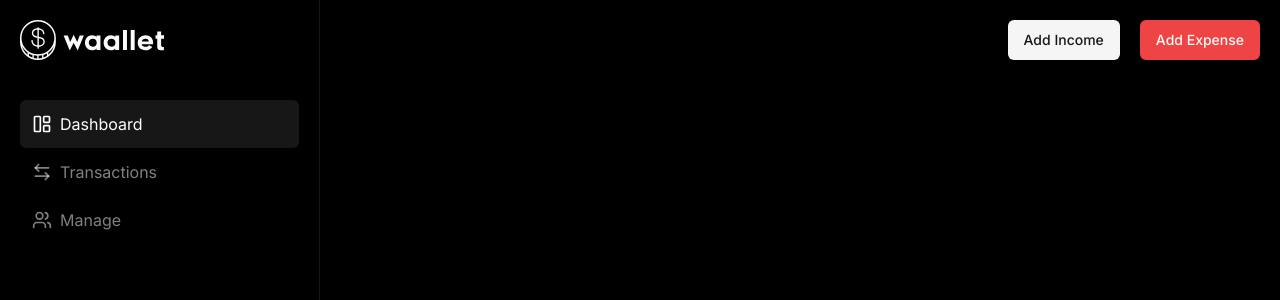
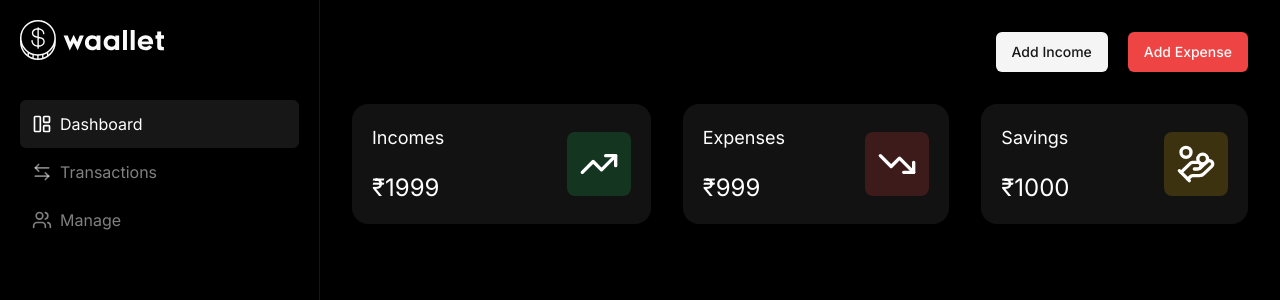
Before and after one commit to harsh661/waallet, a Next.js app: page /dashboard in a window 1280 px wide. Shown: the top 300 px of the page. Built offline with nearby package versions, Linux system fonts and the light colour scheme; no server answers.

Commit message:
init: basic overview ui

```diff
--- /dev/null
+++ b/app/(user)/_components/Overview.tsx
@@ -0,0 +1,42 @@
+import { cn } from '@/lib/utils'
+import { HandCoins, TrendingDown, TrendingUp } from 'lucide-react'
+import React from 'react'
+
+type OverviewCardType = {
+    title: string,
+    amount: number,
+    increase?: boolean,
+    decrease?: boolean
+}
+
+const OverviewCard = ({ title, amount, increase, decrease }: OverviewCardType) => (
+    <div className='lg:p-5 bg-neutral-900/80 text-white rounded-2xl flex items-center justify-between'>
+        <div>
+            <div className='flex items-center justify-between'>
+                <p className='text-lg'>{title}</p>
+            </div>
+            <h2 className='text-2xl pt-5'>₹{amount}</h2>
+        </div>
+        <div className={cn('flex items-center justify-center p-3 rounded-lg bg-yellow-500/20',
+            increase && 'bg-green-500/20',
+            decrease && 'bg-red-500/20'
+        )}>
+            {increase ? <TrendingUp size={40} />
+                : decrease ? <TrendingDown size={40} />
+                    : <HandCoins size={40} />
+            }
+        </div>
+    </div>
+)
+
+const Overview = () => {
+    return (
+        <div className='grid grid-cols-3 md:space-x-5 lg:space-x-8'>
+            <OverviewCard title='Incomes' amount={1999} increase />
+            <OverviewCard title='Expenses' amount={999} decrease />
+            <OverviewCard title='Savings' amount={1000} />
+        </div>
+    )
+}
+
+export default Overview
--- a/app/(user)/dashboard/page.tsx
+++ b/app/(user)/dashboard/page.tsx
@@ -1,14 +1,16 @@
 import { Button } from '@/components/ui/button'
 import React from 'react'
 import AddIncomeDialog from '../_components/AddIncomeDialog'
+import Overview from '../_components/Overview'
 
 const page = () => {
   return (
-    <div className='w-full'>
-      <div className='flex justify-end gap-5 p-5 w-full'>
+    <div className='w-full px-8'>
+      <div className='flex justify-end gap-5 w-full py-8'>
         <AddIncomeDialog type='income' trigger={<Button variant="secondary">Add Income</Button>} />
         <AddIncomeDialog type='expense' trigger={<Button variant="destructive">Add Expense</Button>} />
       </div>
+      <Overview />
     </div>
   )
 }
```
